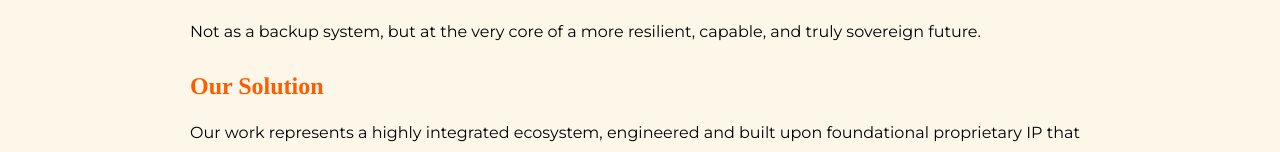
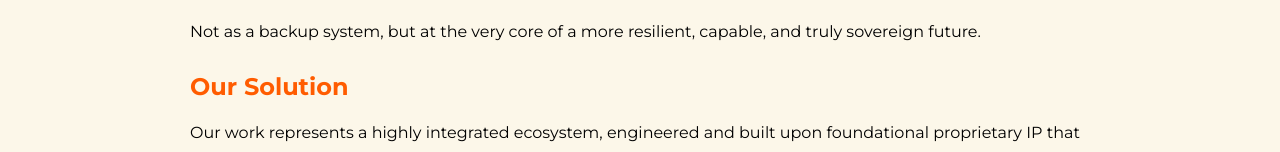
Before and after one commit to phi9-space/phi9.space, a React (Vite) app: page /manifesto in a window 1280 px wide. Shown: the part 386-538 px from the top of the page. Built offline with nearby package versions, Linux system fonts and the light colour scheme.

Commit message:
style: remove Tinos font family from manifesto headings

```diff
--- a/src/components/pages/Manifesto.css
+++ b/src/components/pages/Manifesto.css
@@ -26,7 +26,6 @@
 
 /* Typography */
 .manifesto-content .manifesto-h1 {
-  font-family: 'Tinos', serif;
   font-size: 1.75rem;
   font-weight: bold;
   margin-bottom: 1.5rem;
@@ -38,7 +37,6 @@
 }
 
 .manifesto-content .manifesto-h2 {
-  font-family: 'Tinos', serif;
   font-size: 1.5rem;
   font-weight: bold;
   margin-top: 1.5rem;
@@ -47,7 +45,6 @@
 }
 
 .manifesto-content .manifesto-p {
-  font-family: 'Montserrat', sans-serif;
   font-size: 1rem; /* 18px */
   line-height: 1.75;
   margin-bottom: 1.1rem;
```
